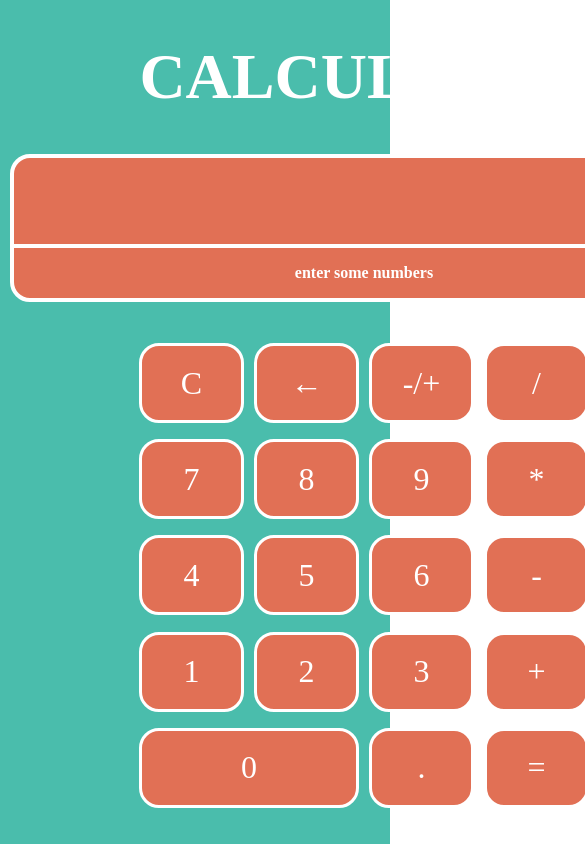
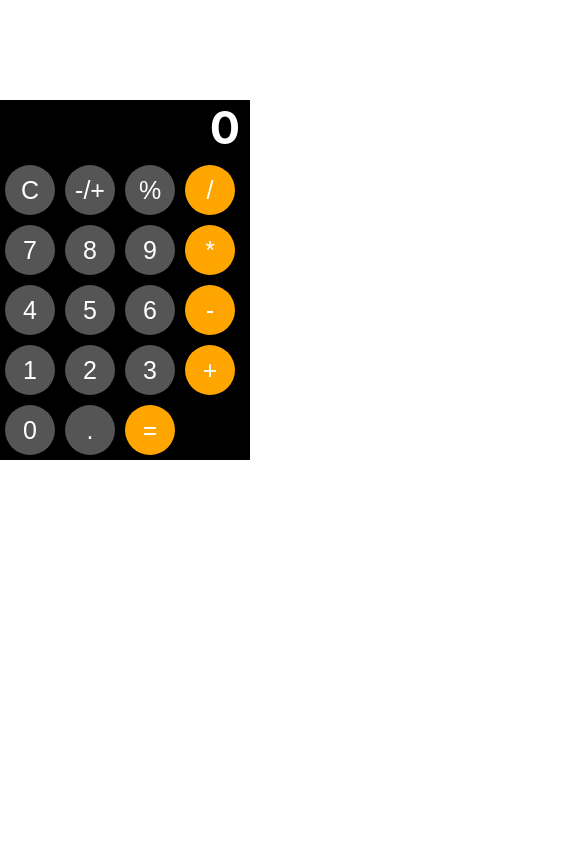
Before and after one commit to rihotb/react_calc, a React (Create React App) app: page / in a window 390 px wide. Shown: the top 844 px of the page, 585 px wide, since content can reach past the window. Built offline with nearby package versions, Linux system fonts and the light colour scheme.

Commit message:
change layout like iphone

```diff
--- a/src/components/BackButton.js
+++ /dev/null
@@ -1,13 +0,0 @@
-import React, { useContext } from "react";
-import { NumberContext } from "./NumberProvider";
-
-const BackButton = () => {
-  const { handleBackButton } = useContext(NumberContext);
-  return (
-    <button type="button" onClick={() => handleBackButton()}>
-      ←
-    </button>
-  );
-};
-
-export default BackButton;
--- a/src/components/Calculator.js
+++ b/src/components/Calculator.js
@@ -4,38 +4,51 @@ import FunctionButton from "./FunctionButton";
 import ClearButton from "./ClearButton";
 import Display from "./Display";
 import EqualButton from "./EqualButton";
-import BackButton from "./BackButton";
+import PercentButton from "./PercentButton";
 import NegativeButton from "./NegativeButton";
 import { CalculatorStyles } from "./styles/Styles";
 
 const Calculator = () => (
   <CalculatorStyles>
-    <div className="display">
-      <h1>CALCULATOR</h1>
+    <div className="calculator">
+      <div className="result">
         <Display />
       </div>
-    <div className="number-pad">
+      <div>
         <ClearButton />
-      <BackButton />
         <NegativeButton />
+        <PercentButton />
         <FunctionButton buttonValue="/" />
+      </div>
+
+      <div>
         <NumberButton buttonValue={7} />
         <NumberButton buttonValue={8} />
         <NumberButton buttonValue={9} />
         <FunctionButton buttonValue="*" />
+      </div>
+
+      <div>
         <NumberButton buttonValue={4} />
         <NumberButton buttonValue={5} />
         <NumberButton buttonValue={6} />
         <FunctionButton buttonValue="-" />
+      </div>
+
+      <div>
         <NumberButton buttonValue={1} />
         <NumberButton buttonValue={2} />
         <NumberButton buttonValue={3} />
         <FunctionButton buttonValue="+" />
-      <div className="zero-button">
+      </div>
+
+      <div>
+        <span className="zero-button">
           <NumberButton buttonValue={0} />
-      </div>
+        </span>
         <NumberButton buttonValue="." />
         <EqualButton />
+      </div>
     </div>
   </CalculatorStyles>
 );
--- a/src/components/Display.js
+++ b/src/components/Display.js
@@ -1,18 +1,10 @@
 import React, { useContext } from "react";
 import { NumberContext } from "./NumberProvider";
-import { DisplayStyles } from "./styles/Styles";
 
 const Display = () => {
   const { number, storedNumber, functionType } = useContext(NumberContext);
   return (
-    <DisplayStyles>
-      <h2>{!number.length && !storedNumber ? "0" : number || storedNumber}</h2>
-      <p>
-        {!storedNumber
-          ? "enter some numbers"
-          : `${storedNumber} ${functionType} ${number}`}
-      </p>
-    </DisplayStyles>
+    <h2>{!number.length && !storedNumber ? "0" : number || storedNumber}</h2>
   );
 };
 
--- a/src/components/EqualButton.js
+++ b/src/components/EqualButton.js
@@ -4,7 +4,7 @@ import { NumberContext } from "./NumberProvider";
 const EqualButton = () => {
   const { doMath } = useContext(NumberContext);
   return (
-    <button type="button" onClick={() => doMath()}>
+    <button className="function-button" type="button" onClick={() => doMath()}>
       =
     </button>
   );
--- a/src/components/FunctionButton.js
+++ b/src/components/FunctionButton.js
@@ -4,7 +4,11 @@ import { NumberContext } from "./NumberProvider";
 const FunctionButton = ({ buttonValue }) => {
   const { handleSetCalcFunction } = useContext(NumberContext);
   return (
-    <button type="button" onClick={() => handleSetCalcFunction(buttonValue)}>
+    <button
+      className="function-button"
+      type="button"
+      onClick={() => handleSetCalcFunction(buttonValue)}
+    >
       {buttonValue}
     </button>
   );
--- a/src/components/NumberProvider.js
+++ b/src/components/NumberProvider.js
@@ -32,14 +32,9 @@ const NumberProvider = (props) => {
   };
 
   /**
-   * 前回入力した値を削除する。
+   * TODO:入力した数値に0.01をかける
    */
-  const handleBackButton = () => {
-    if (number !== "") {
-      const deletedNumber = number.slice(0, number.length - 1);
-      setNumber(deletedNumber);
-    }
-  };
+  const handlePercentButton = () => {};
 
   /**
    *演算子をセットする。
@@ -134,7 +129,7 @@ const NumberProvider = (props) => {
         handleSetDisplayValue,
         handleSetStoredValue,
         handleClearValue,
-        handleBackButton,
+        handlePercentButton,
         handleSetCalcFunction,
         handleToggleNegative,
         doMath,
--- /dev/null
+++ b/src/components/PercentButton.js
@@ -0,0 +1,13 @@
+import React, { useContext } from "react";
+import { NumberContext } from "./NumberProvider";
+
+const PercentButton = () => {
+  const { handlePercentButton } = useContext(NumberContext);
+  return (
+    <button type="button" onClick={() => handlePercentButton()}>
+      %
+    </button>
+  );
+};
+
+export default PercentButton;
--- a/src/components/styles/Styles.js
+++ b/src/components/styles/Styles.js
@@ -1,54 +1,51 @@
 import styled from "styled-components";
 
 export const CalculatorStyles = styled.div`
-  background-color: #4abdac;
-  max-width: 100%;
-  height: 100vh;
-  display: grid;
-  justify-items: center;
-  grid-template-areas:
-    "display"
-    "numbers";
+  .calculator {
+    background: black;
+    width: 250px;
+  }
+  .result {
+    height: 60px;
+    color: white;
+    font-size: 30px;
+    text-align: right;
+    margin: 100px 10px 0 0;
+  }
+
   button {
-    width: 100%;
-    height: 80px;
-    border-radius: 20px;
-    border: 3px solid white;
-    font-size: 2rem;
+    border-radius: 50%;
+    width: 50px;
+    height: 50px;
+    margin: 5px;
+    background: #555555;
+    border: none;
     color: white;
-    font-family: "Orbitron", serif;
-    background: #e17055;
-    &:focus {
-      outline: none;
-    }
+    font-size: 25px;
   }
-  .display {
-    font-family: "Orbitron", serif;
-    font-weight: 700;
-    grid-area: display;
-    h1 {
-      font-size: 4rem;
-      color: white;
-      text-align: center;
-      margin: 40px 0;
-    }
+
+  button:hover {
+    background: #999999;
   }
-  .number-pad {
-    grid-area: numbers;
-    display: grid;
-    grid-gap: 10px;
-    grid-template-columns: repeat(4, 1fr);
-    padding: 0px 0px 30px;
-    width: 450px;
-    .button-div:focus {
-      outline: none;
-    }
+
+  button:focus {
+    outline: none;
   }
-  .zero-button {
-    grid-column: 1/3;
+
+  .function-button {
+    background: orange;
+  }
+
+  .function-button:hover {
+    background: #ffc7af;
+  }
+
+  .function-button:focus {
+    background: white;
+    color: orange;
   }
 `;
-
+/*
 export const DisplayStyles = styled.div`
   display: grid;
   grid-template-rows: 90px 50px;
@@ -76,3 +73,4 @@ export const DisplayStyles = styled.div`
     margin: 5px 0;
   }
 `;
+ */
```
Lines whose indentation alone changed are shown as unchanged.
